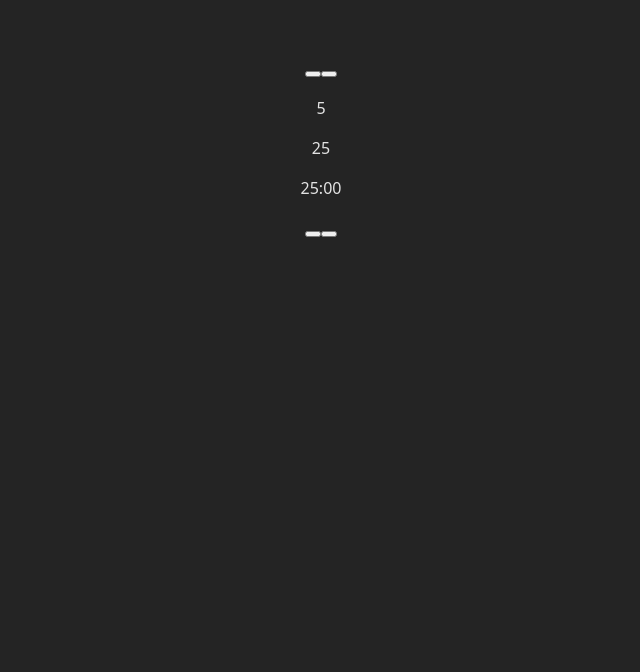
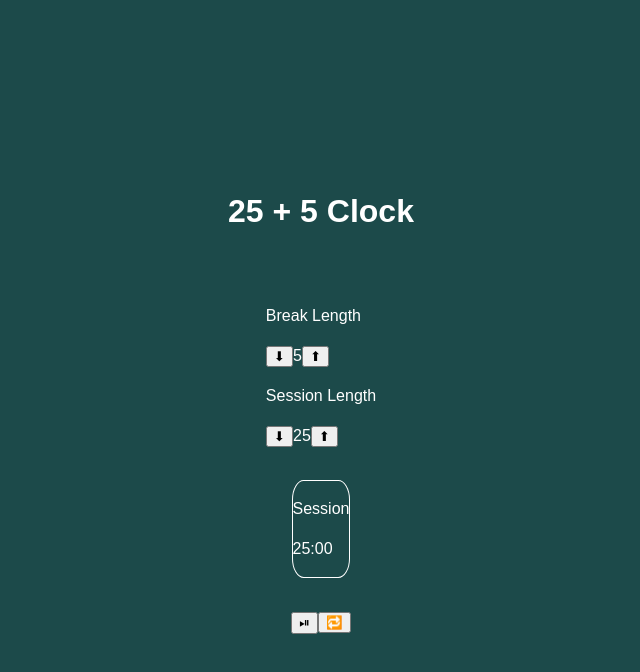
Before and after one commit to Chestanisberg-Andersonisburgenson/Build-a-25---5-Clock, a React (Vite) app: page / in a window 1280 px wide. Shown: the top 672 px of the page, without its empty margins (319-959 px from the left). Built offline with nearby package versions, Linux system fonts and the light colour scheme.

Commit message:
Refactor App component structure and update styles for clock application

```diff
--- a/src/App.css
+++ b/src/App.css
@@ -1,5 +1,22 @@
-#root {
-  margin: 0 auto;
-  padding: 2rem;
-  text-align: center;
+body {
+  margin: 0;
+  font-family: sans-serif;
+  background-color: #1c4a4a;
+  color: #fff;
+  display: flex;
+  justify-content: center;
+  align-items: center;
+  height: 100vh;
 }
+
+#app {
+  display: flex;
+  flex-direction: column;
+  align-items: center;
+  gap: 2rem;
+}
+
+#time-box {
+  border: 1px solid #fff;
+  border-radius: 20%;
+}
--- a/src/App.tsx
+++ b/src/App.tsx
@@ -4,17 +4,39 @@ import './App.css'
 function App() {
 
   return (
-    <>
-      <p id="break-label"></p>
-      <p id="session-label"></p>
-<button id="break-decrement"></button>
-<button id="session-decrement"></button>
-<p id="break-length">5</p>
-<p id="session-length">25</p>
-<p id="time-left">25:00</p>
-<button id="start_stop"></button>
-<button id="reset"></button>
-    </>
+    <div id="app">
+      <h1>25 + 5 Clock</h1>
+
+      <div id="length-controls">
+        <div id="break-controls">
+          <p id="break-label">Break Length</p>
+          <div className="arrow-controls">
+            <button id="break-decrement">⬇</button>
+            <span id="break-length">5</span>
+            <button id="break-increment">⬆</button>
+          </div>
+        </div>
+
+        <div id="session-controls">
+          <p id="session-label">Session Length</p>
+          <div className="arrow-controls">
+            <button id="session-decrement">⬇</button>
+            <span id="session-length">25</span>
+            <button id="session-increment">⬆</button>
+          </div>
+        </div>
+      </div>
+
+        <div id="time-box">
+          <p id="timer-label">Session</p>
+          <p id="time-left">25:00</p>
+        </div>
+
+      <div id="controls">
+        <button id="start_stop">⏯</button>
+        <button id="reset">🔁</button>
+      </div>
+    </div>
 
 )
 }
```
